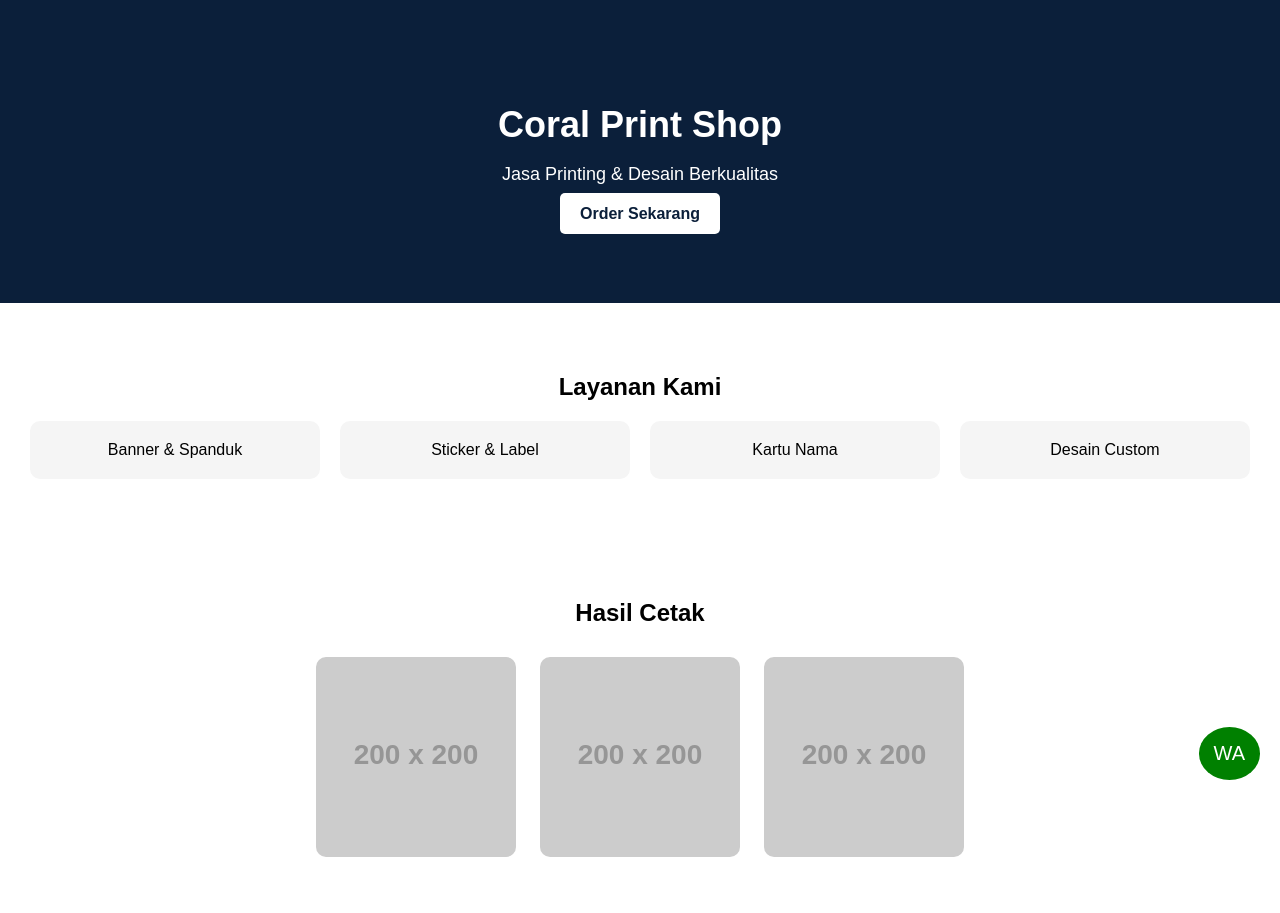
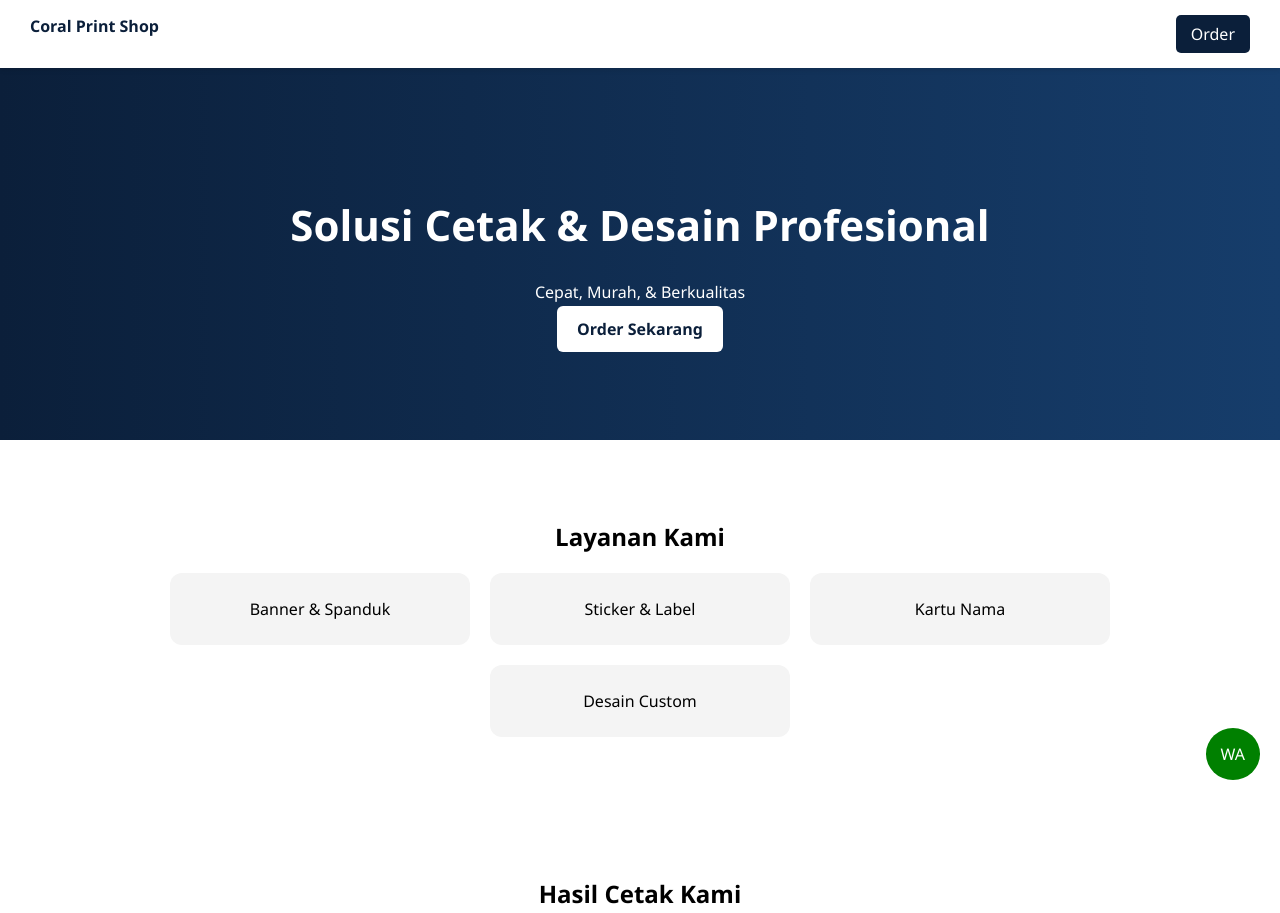
Before and after one commit to coralprintshop1-bit/coral-website, a plain HTML site: page index.html in a window 1280 px wide. Shown: the top 913 px of the page. Drawn offline with Linux system fonts and the light colour scheme; placeholder pictures from the web are drawn by us.

Commit message:
Update index.html

```diff
--- a/index.html
+++ b/index.html
@@ -2,43 +2,67 @@
 <html lang="id">
 <head>
 <meta charset="UTF-8">
+<meta name="viewport" content="width=device-width, initial-scale=1.0">
 <title>Coral Print Shop</title>
-  <meta name="viewport" content="width=device-width, initial-scale=1.0">
 
 <style>
 body {
   margin: 0;
-      font-family: Arial, sans-serif;
+  font-family: 'Segoe UI', sans-serif;
 }
 
-    .hero {
+/* NAVBAR */
+.navbar {
+  display: flex;
+  justify-content: space-between;
+  padding: 15px 30px;
+  background: white;
+  position: sticky;
+  top: 0;
+  box-shadow: 0 2px 5px rgba(0,0,0,0.1);
+}
+
+.logo {
+  font-weight: bold;
+  color: #0b1f3a;
+}
+
+.btn-nav {
   background: #0b1f3a;
   color: white;
+  padding: 8px 15px;
+  border-radius: 5px;
+  text-decoration: none;
+}
+
+/* HERO */
+.hero {
+  background: linear-gradient(to right, #0b1f3a, #163d6b);
+  color: white;
   text-align: center;
-      padding: 80px 20px;
+  padding: 100px 20px;
 }
 
 .hero h1 {
-      font-size: 36px;
-      margin-bottom: 10px;
+  font-size: 42px;
 }
 
 .hero p {
-      font-size: 18px;
-      margin-bottom: 20px;
+  margin: 15px 0;
 }
 
 .btn {
-      background: #ffffff;
+  background: white;
   color: #0b1f3a;
   padding: 12px 20px;
   text-decoration: none;
-      border-radius: 5px;
+  border-radius: 6px;
   font-weight: bold;
 }
 
+/* SECTION */
 .section {
-      padding: 50px 20px;
+  padding: 60px 20px;
   text-align: center;
 }
 
@@ -50,26 +74,49 @@
 }
 
 .card {
-      background: #f5f5f5;
-      padding: 20px;
-      border-radius: 10px;
+  background: #f4f4f4;
+  padding: 25px;
+  border-radius: 12px;
   width: 250px;
+  transition: 0.3s;
 }
 
-    .gallery img {
-      width: 200px;
-      border-radius: 10px;
-      margin: 10px;
+.card:hover {
+  transform: translateY(-5px);
 }
 
+/* GALERI */
+.gallery img {
+  width: 220px;
+  margin: 10px;
+  border-radius: 10px;
+}
+
+/* CTA */
+.cta {
+  background: #0b1f3a;
+  color: white;
+  padding: 60px 20px;
+}
+
+.cta a {
+  background: white;
+  color: #0b1f3a;
+  padding: 12px 20px;
+  text-decoration: none;
+  border-radius: 5px;
+}
+
+/* FOOTER */
 .footer {
-      background: #0b1f3a;
+  background: #111;
   color: white;
   padding: 20px;
   text-align: center;
 }
 
-    .wa-float {
+/* WA FLOAT */
+.wa {
   position: fixed;
   bottom: 20px;
   right: 20px;
@@ -78,17 +125,22 @@
   padding: 15px;
   border-radius: 50%;
   text-decoration: none;
-      font-size: 20px;
 }
 </style>
 </head>
 
 <body>
 
+<!-- NAVBAR -->
+<div class="navbar">
+  <div class="logo">Coral Print Shop</div>
+  <a class="btn-nav" href="https://wa.me/6281385222283">Order</a>
+</div>
+
 <!-- HERO -->
 <div class="hero">
-    <h1>Coral Print Shop</h1>
-    <p>Jasa Printing & Desain Berkualitas</p>
+  <h1>Solusi Cetak & Desain Profesional</h1>
+  <p>Cepat, Murah, & Berkualitas</p>
   <a class="btn" href="https://wa.me/6281385222283">Order Sekarang</a>
 </div>
 
@@ -105,10 +157,17 @@
 
 <!-- GALERI -->
 <div class="section gallery">
-    <h2>Hasil Cetak</h2>
-    <img src="https://via.placeholder.com/200">
-    <img src="https://via.placeholder.com/200">
-    <img src="https://via.placeholder.com/200">
+  <h2>Hasil Cetak Kami</h2>
+  <img src="https://via.placeholder.com/220">
+  <img src="https://via.placeholder.com/220">
+  <img src="https://via.placeholder.com/220">
+</div>
+
+<!-- CTA -->
+<div class="cta">
+  <h2>Butuh Cetak Cepat?</h2>
+  <p>Langsung hubungi kami sekarang juga</p>
+  <a href="https://wa.me/6281385222283">Chat WhatsApp</a>
 </div>
 
 <!-- FOOTER -->
@@ -117,7 +176,7 @@
 </div>
 
 <!-- WA FLOAT -->
-  <a class="wa-float" href="https://wa.me/6281385222283">WA</a>
+<a class="wa" href="https://wa.me/6281385222283">WA</a>
 
 </body>
 </html>
```
Lines whose indentation alone changed are shown as unchanged.
